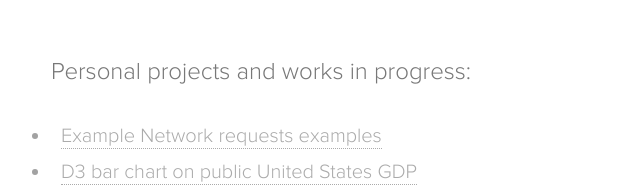
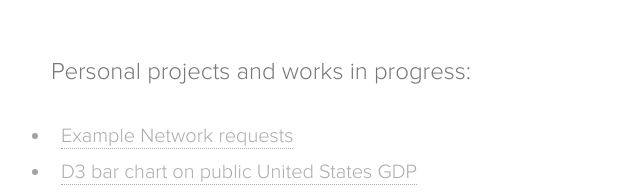
Before and after one commit to ebenryanmallory/static-portfolio, a website built with webpack: page about.html in a window 1280 px wide. Shown: the part 1160-1353 px from the top of the page, 381-1021 px from the left. Built offline with nearby package versions, Linux system fonts and the light colour scheme; files whose address does not match are found by name.

```diff
--- a/about.html
+++ b/about.html
@@ -501,7 +501,7 @@
     <br />
         <ul class="recent-posts">
 
-            <li><a href="https://network-request-app.herokuapp.com/" target="_blank">Example Network requests examples</a></li>
+            <li><a href="https://network-request-app.herokuapp.com/" target="_blank">Example Network requests</a></li>
 
             <li><a href="https://codepen.io/ebenryanmallory/full/QrXEEE/" target="_blank">D3 bar chart on public United States GDP</a></li>
 
```
